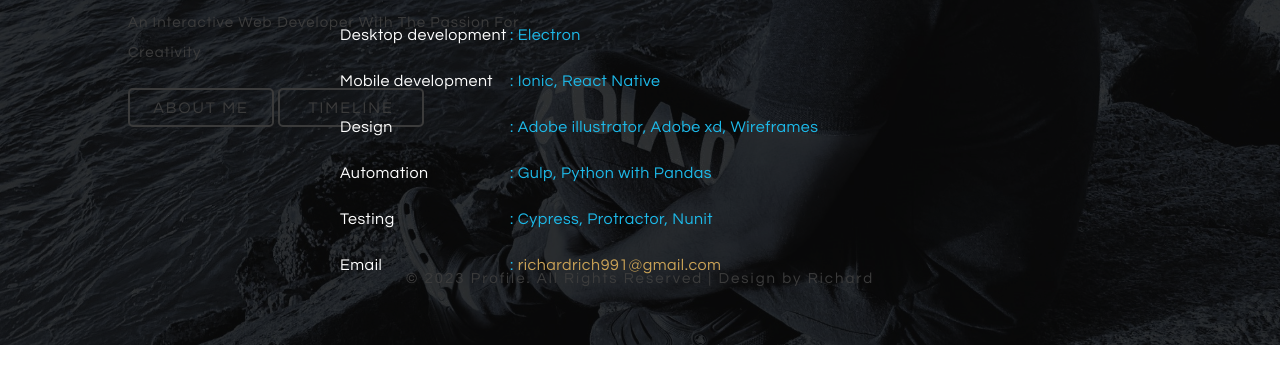
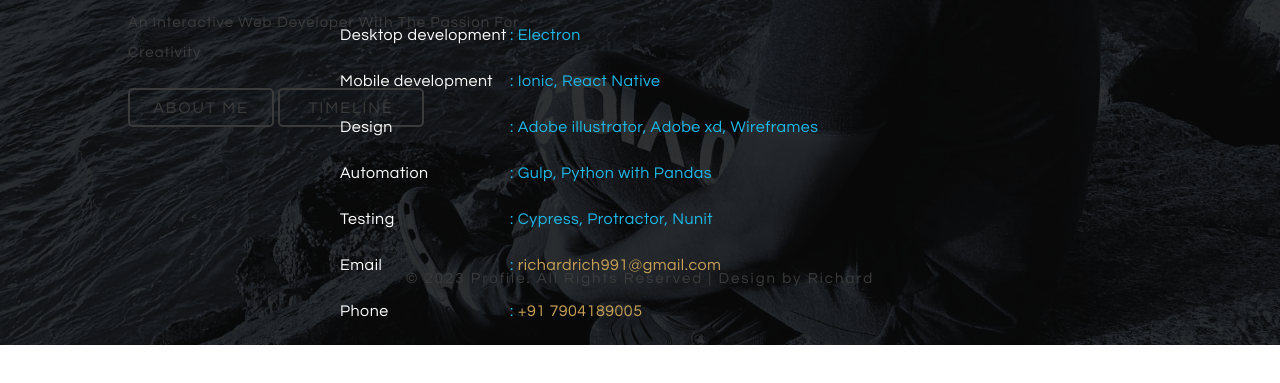
Before and after one commit to richardrich991/Profile, a plain HTML site: page index.html in a window 1280 px wide. Both pictures are taken after a click on the link "ABOUT ME". Shown: the part 455-838 px from the top of the page. Before the commit the page ends 817 px from the top, so only its background shows below. Drawn offline with Linux system fonts and the light colour scheme.

Commit message:
Update index.html

```diff
--- a/index.html
+++ b/index.html
@@ -69,6 +69,7 @@
 					<li><span>Automation</span>: Gulp, Python with Pandas</li>
 					<li><span>Testing</span>: Cypress, Protractor, Nunit</li>
 					<li><span>Email</span>: <a href="mailto:richardrich991@gmail.com">richardrich991@gmail.com</a></li>
+					<li><span>Phone</span>: <a href="tel:7904189005">+91 7904189005</a></li>
 				</ul>
 			</div>
 		<div class="clear"></div>
```
